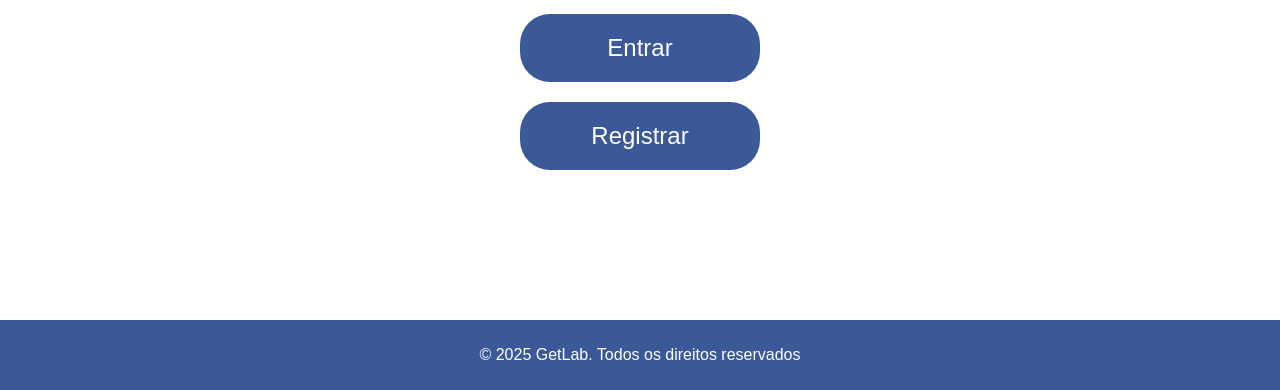
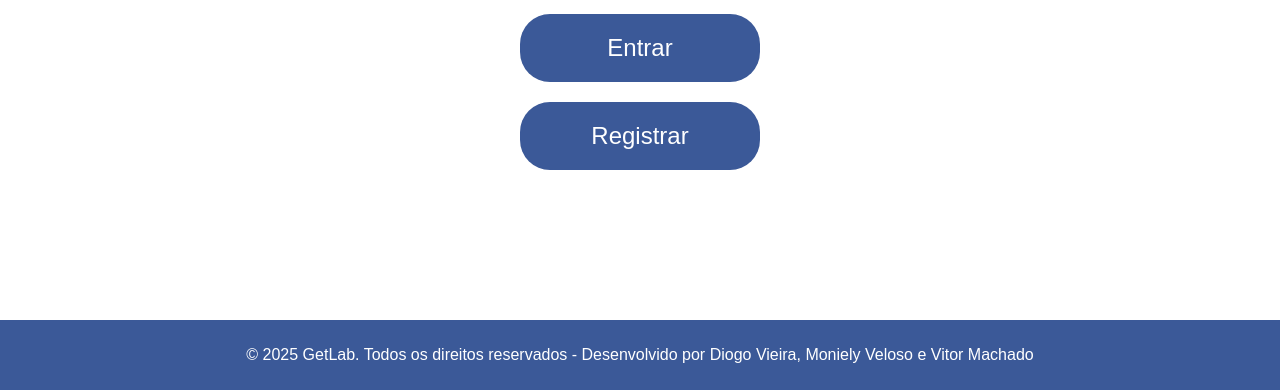
Before and after one commit to diogoarieiv/ProjetoIntegrador2, a plain HTML site: page index.html in a window 1280 px wide. Shown: the part 410-800 px from the top of the page. Drawn offline with Linux system fonts and the light colour scheme.

Commit message:
Update index.html

```diff
--- a/index.html
+++ b/index.html
@@ -82,4 +82,4 @@
         <a href="cadastro.html" class="button">Registrar</a>
     </div>
     <footer class="footer">
-        &copy; 2025  GetLab. Todos os direitos reservados
+        &copy; 2025  GetLab. Todos os direitos reservados - Desenvolvido por Diogo Vieira, Moniely Veloso e Vitor Machado
```
